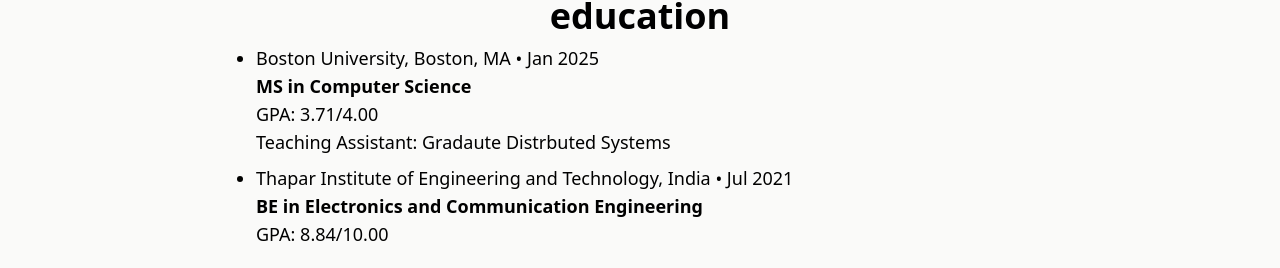
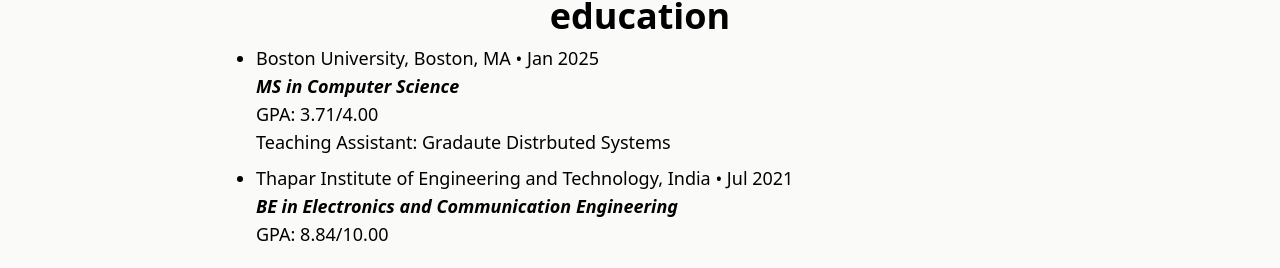
Before and after one commit to pranavgoyanka/pranavgoyanka.me, a React (Vite) app: page /about in a window 1280 px wide. Shown: the part 479-747 px from the top of the page. Built offline with nearby package versions, Linux system fonts and the light colour scheme.

Commit message:
Small formatting fix

```diff
--- a/src/components/Education.tsx
+++ b/src/components/Education.tsx
@@ -12,7 +12,7 @@
           </span>
           <span className="font-thin"> • {education.end_date}</span>
           <br />
-          <span className="font-semibold">{education.degree}</span>
+          <span className="font-semibold italic">{education.degree}</span>
           <br />
           <span className=" ">GPA: {education.gpa}</span>
           <br />
```
